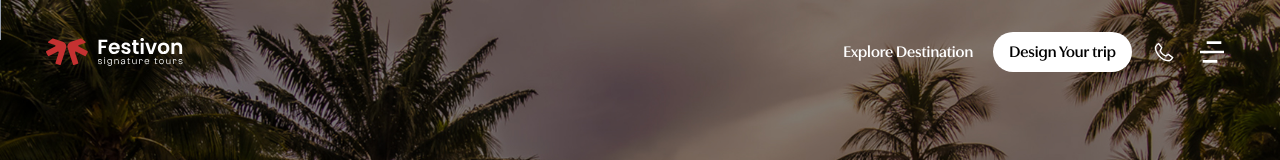
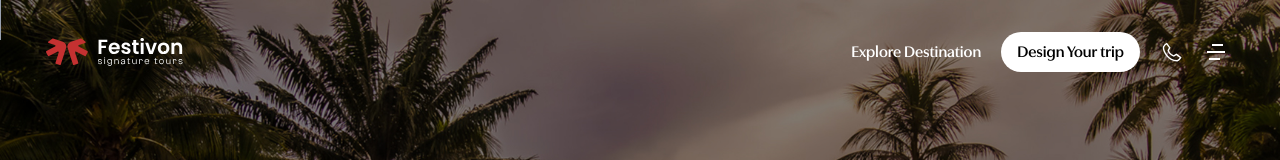
Before and after one commit to teamlead-glitch/maximillian-frontend, a Next.js app: page / in a window 1280 px wide. Shown: the top 160 px of the page. Built offline with nearby package versions, Linux system fonts and the light colour scheme; a web font is replaced by a local one.

Commit message:
Image revert

```diff
--- a/src/components/common/SideBar.tsx
+++ b/src/components/common/SideBar.tsx
@@ -33,13 +33,7 @@ export default function SideBar() {
 
       {/* Hamburger */}
       <button className="cursor-pointer" onClick={() => setSideOpen(true)}>
-        <Image
-          src="/images/hamburg-menu.svg"
-          alt="Open menu"
-          width={28}
-          height={28}
-          className="w-6 h-6 md:w-7 md:h-7 lg:w-8 lg:h-8"
-        />
+        <img src="/images/hamburg-menu.svg" alt="" />
       </button>
 
       {/* Overlay */}
```
